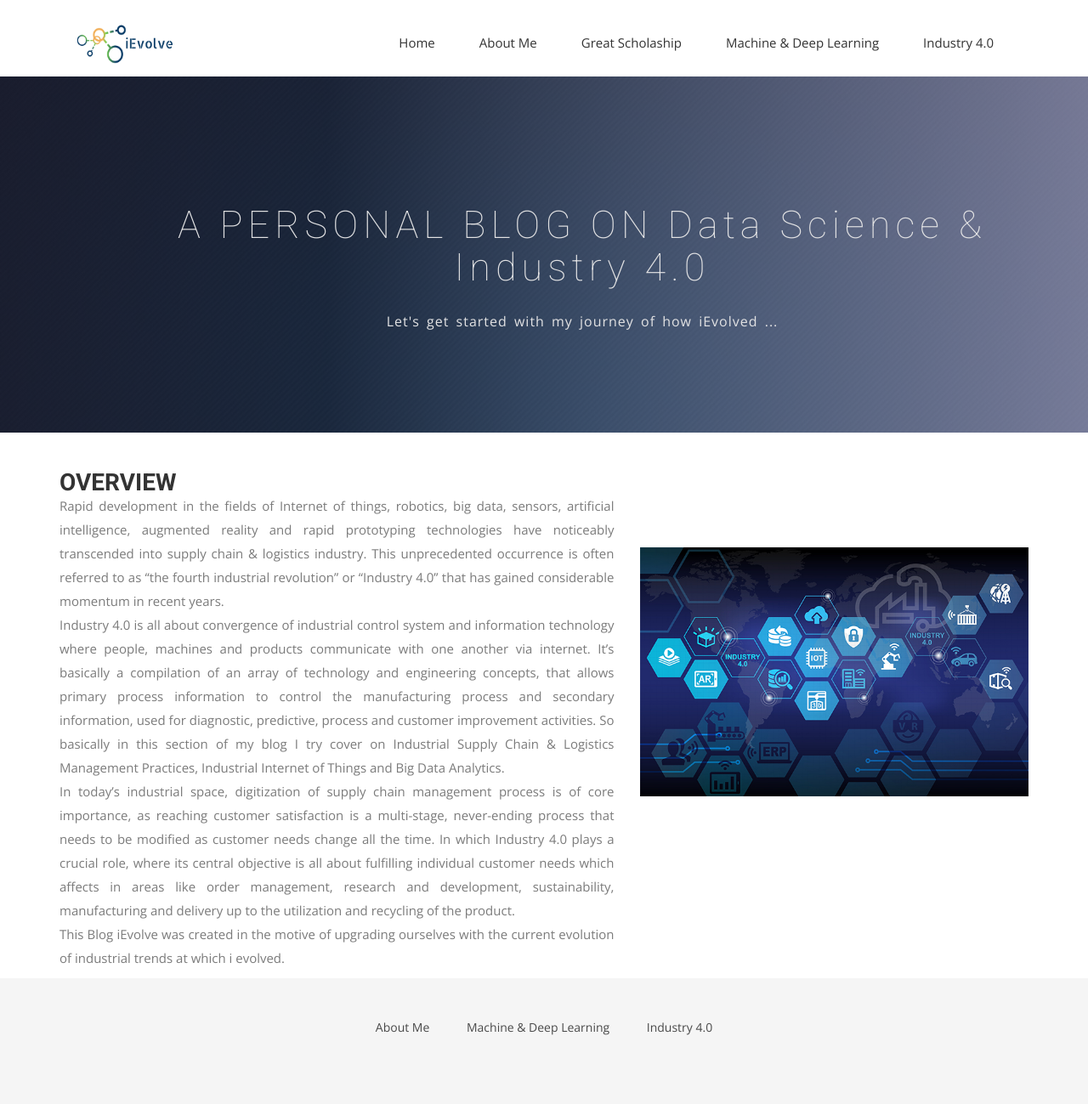
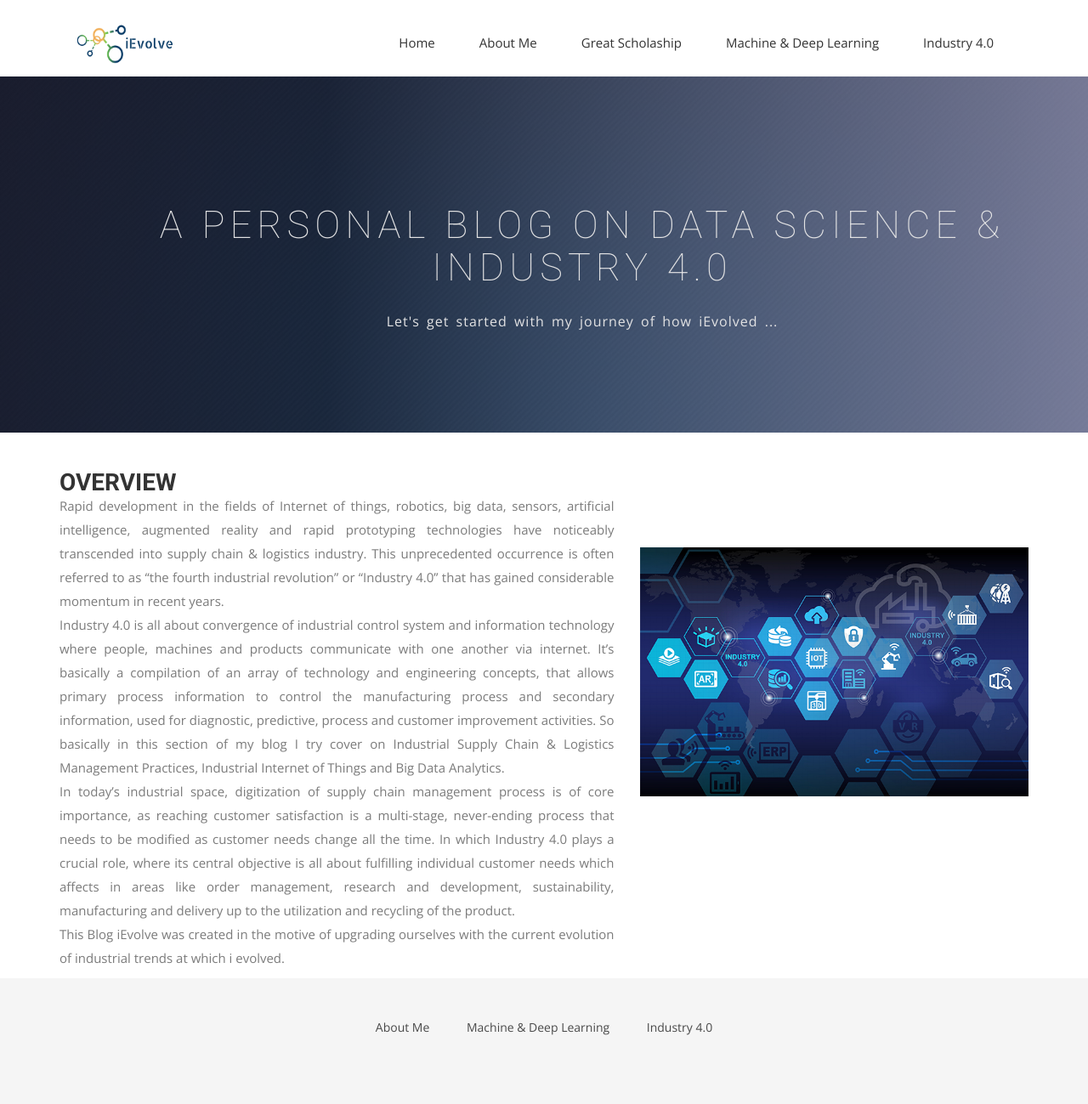
Before and after one commit to ecekomagal/iEvolve, a Jekyll site: the page built from index.html, in a window 1280 px wide. Shown: the whole page at 85% size. Built offline with Jekyll 4.4.1, drawn with Linux system fonts in a browser that asks for light colours; nearby versions of some CDN libraries; some web fonts are replaced; the list of posts is cut into pages by our own code; comment, search, counter and statistics services are not loaded; a style sheet for code colours, icons or effects is not loaded.

```diff
--- a/_includes/home-slider.html
+++ b/_includes/home-slider.html
@@ -6,7 +6,7 @@
                 <div class="row">
                     <div class="col-md-12">
                         <div class="block">
-                            <h1>A PERSONAL BLOG ON Data Science &#38; Industry 4.0</h1>
+                            <h1>A PERSONAL BLOG ON DATA SCIENCE &#38; INDUSTRY 4.0</h1>
                             <p style="text-align:center">Let's get started with my journey of how iEvolved ...</p>
                         </div>
                     </div>
```
